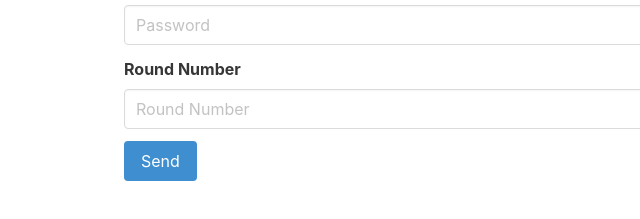
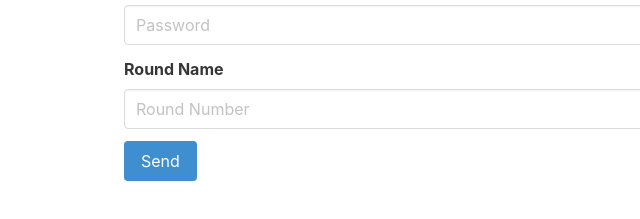
Before and after one commit to urirot/planetWarsRunner, a website: page admintools/views/index.html in a window 1280 px wide. Shown: the part 267-486 px from the top of the page, 0-640 px from the left. Drawn offline with nearby package versions, Linux system fonts and the light colour scheme.

Commit message:
Update index.html

```diff
--- a/admintools/views/index.html
+++ b/admintools/views/index.html
@@ -25,7 +25,7 @@
                         <input class="input" name="pass" id="pass" type="text" placeholder="Password"/>
                     </div>
                     <div class="field">
-                        <label class="label">Round Number</label>
+                        <label class="label">Round Name</label>
                         <input class="input" name="rounds" id="rounds" type="text" placeholder="Round Number"/>
                     </div>
                     <div class="field is-grouped">
```
